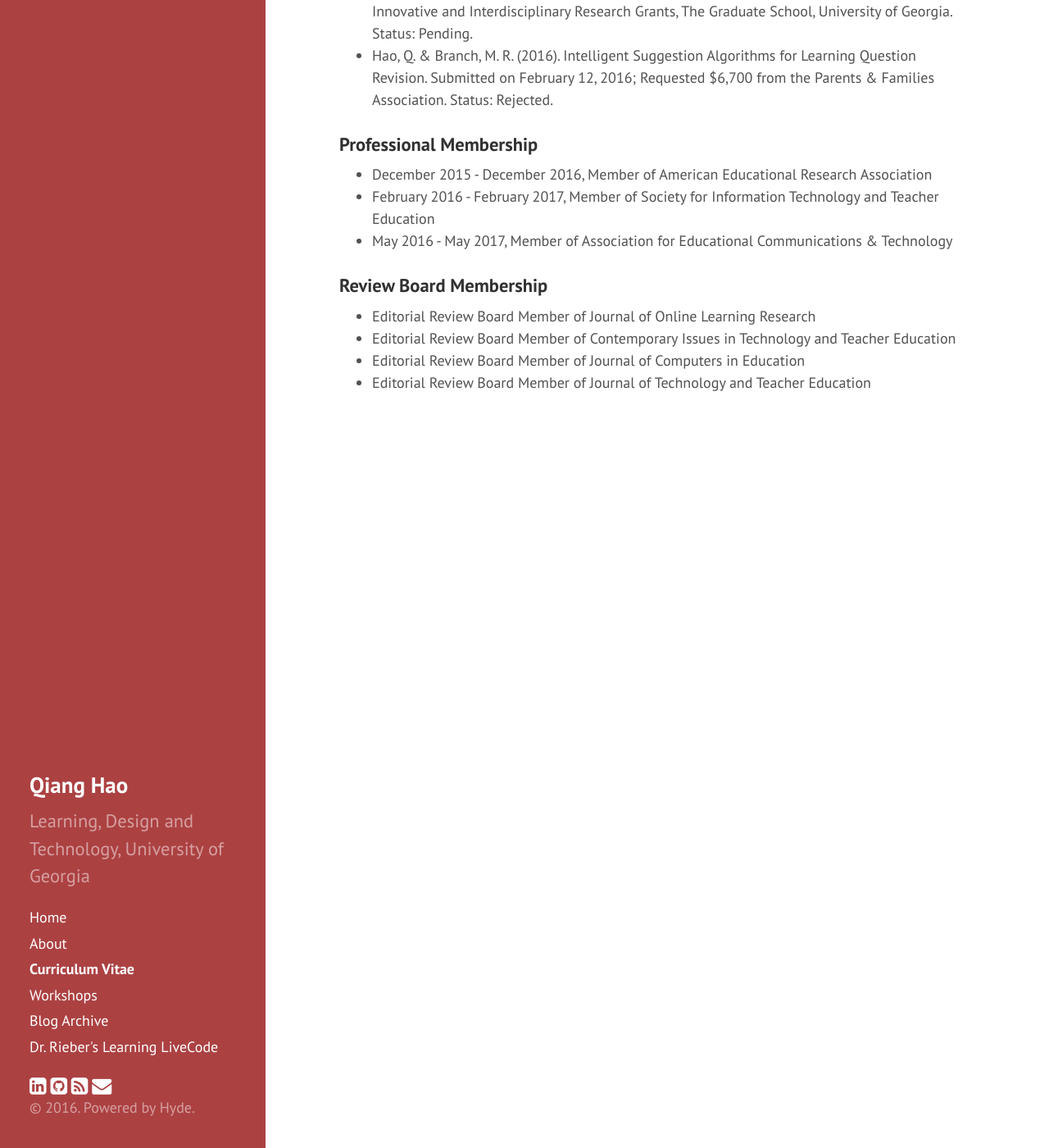
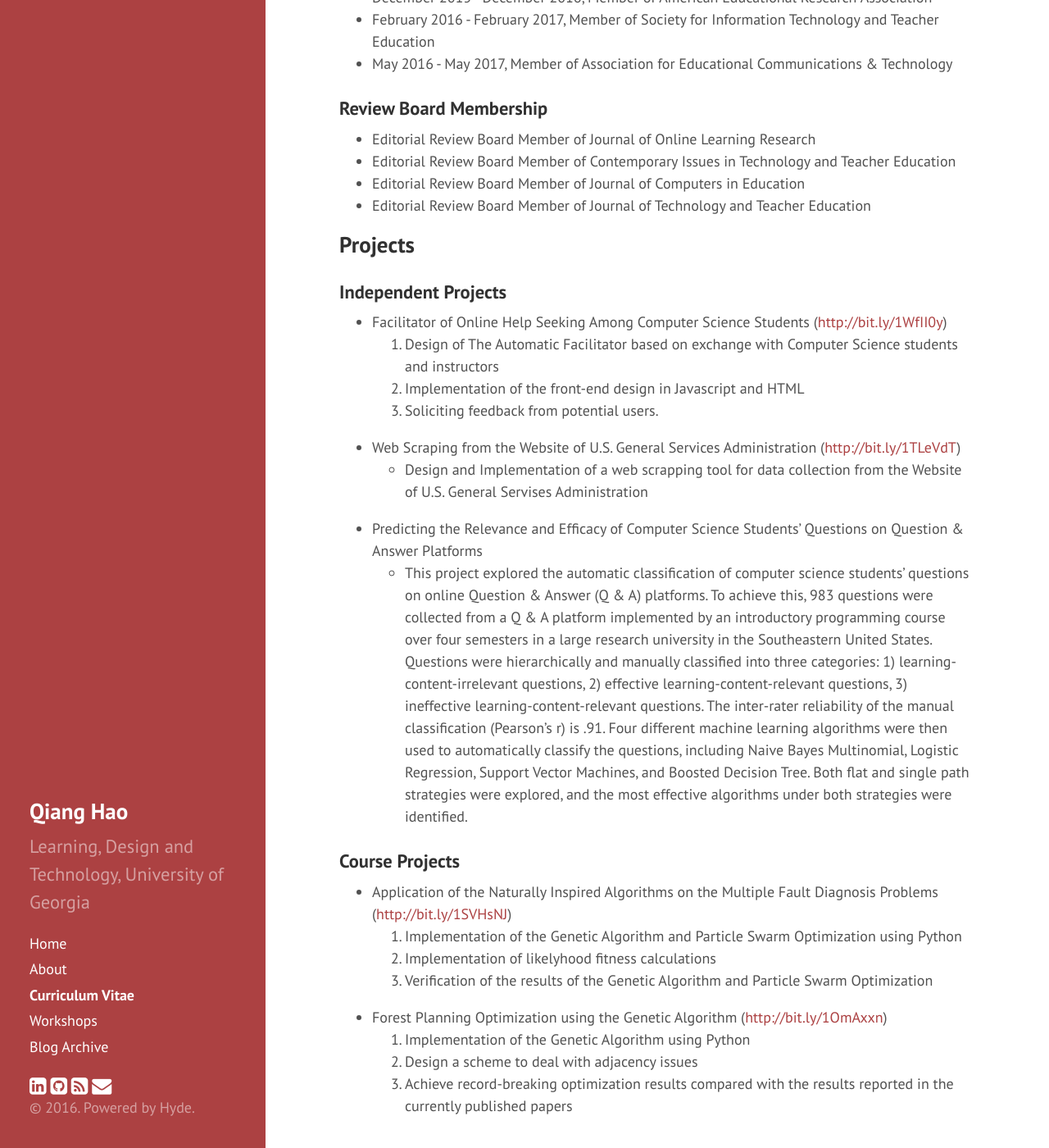
Before and after one commit to Neo-Hao/neo-hao.github.io, a Jekyll site: the page built from cv.md, in a window 1280 px wide and 1400 px high, scrolled down 5276 px. Shown: the whole window at 82% size. Built offline with Jekyll 4.4.1, drawn with Linux system fonts in a browser that asks for light colours; nearby versions of some CDN libraries; some of the changed text lies outside the part shown.

Commit message:
update cv

```diff
--- a/_includes/sidebar.html
+++ b/_includes/sidebar.html
@@ -27,7 +27,6 @@
       {% endfor %}
 
       <a class="sidebar-nav-item" href="https://tobeneo.wordpress.com/" target="_blank">Blog Archive</a>
-      <a class="sidebar-nav-item" href="http://learninglivecode.blogspot.com/" target="_blank">Dr. Rieber's Learning LiveCode</a>
     </nav>
 
     <div id="follow-icons">
--- a/cv.md
+++ b/cv.md
@@ -80,15 +80,17 @@ title: Curriculum Vitae
 
 ### Conference Presentations
 
-* <strong>Hao, Q.</strong>, Barnes, B., Branch, M. R., & Wright, E. (2016). Predicting College Students' Online Help Seeking Behavior: The Effect of Learning Proficiency, Interest, Prior Knowledge, Epistemological Belief, and Problem Difficulty. Presented in AERA Annual Meeting 2016, Washington, DC.
+* <strong>Hao, Q.</strong>, Barnes, B., Branch, M. R., & Wright, E. (2016). Predicting College Students' Online Help Seeking Behavior: The Effect of Learning Proficiency, Interest, Prior Knowledge, Epistemological Belief, and Problem Difficulty. Presented at AERA Annual Meeting 2016, Washington, DC.
 
-* <strong>Hao, Q.</strong>, Branch, M. R., & Jensen, L. (2016). <a href="http://www.slideshare.net/qianghaoqiang/the-effect-of-precommitment-on-student-achievement-within-a-projectbased-learning-environment" target="_blank">The Effect of Precommitment on Student Achievement within a Project-Based Learning Environment</a>. Presented in SITE 2016 Annual Meeting, Savannah, GA (Acceptance Rate: 25-39%).
+* <strong>Hao, Q.</strong>, Branch, M. R., & Jensen, L. (2016). <a href="http://www.slideshare.net/qianghaoqiang/the-effect-of-precommitment-on-student-achievement-within-a-projectbased-learning-environment" target="_blank">The Effect of Precommitment on Student Achievement within a Project-Based Learning Environment</a>. Presented at SITE 2016 Annual Meeting, Savannah, GA (Acceptance Rate: 25-39%).
 
-* <strong>Hao, Q.</strong>, Wright, E., Barnes, B., & Branch, M. R. (2016). The Most Important Predictors for College Students’ Online Searching. Presented in Conference on Higher Education Pedagogy 8th Annual Meeting, Blacksburg, VA.
+* <strong>Hao, Q.</strong>, Wright, E., Barnes, B., & Branch, M. R. (2016). The Most Important Predictors for College Students’ Online Searching. Presented at Conference on Higher Education Pedagogy 8th Annual Meeting, Blacksburg, VA.
+
+* <strong>Hao, Q.</strong>. (2016). The Application of Data Mining in Education. Presented at IDD@UGA 2016, Athens, GA.
 
 * Branch, R. M., & <strong>Hao, Q.</strong> (2015). <a href="http://slides.com/neohao/strategies-for-learning-space/live#/" target="_blank">Innovative Strategies for Managing the Complexity of Intentional Learning Space.</a> Presented at Innovation in Teaching Conference 2015, Athens, GA.
 
-* Lu, J., & <strong>Hao, Q.</strong> (2014). What Factors Impact on Primary School Students’ Online Engagement for Learning and Entertainment at Home. Presented in AERA Annual Meeting 2014, Philadelphia, PA.
+* Lu, J., & <strong>Hao, Q.</strong> (2014). What Factors Impact on Primary School Students’ Online Engagement for Learning and Entertainment at Home. Presented at AERA Annual Meeting 2014, Philadelphia, PA.
 
 * <strong>Hao, Q.</strong>, & Lu, J. (2013). <a href="http://citers2013.cite.hku.hk/en/paper_605.htm" target="_blank">The Assessment of Self-Regulated Learning: Where We Are Today.</a> Presented at CITE Research Symposium 2013, Hong Kong.
 
@@ -180,3 +171,27 @@ title: Curriculum Vitae
 * Editorial Review Board Member of Contemporary Issues in Technology and Teacher Education
 * Editorial Review Board Member of Journal of Computers in Education
 * Editorial Review Board Member of Journal of Technology and Teacher Education
+
+## Projects
+
+### Independent Projects
+
+* Facilitator of Online Help Seeking Among Computer Science Students (<a href="http://home.tobeneo.com/Comprehensive-Problem-Statement/" target="_blank">http://bit.ly/1WfII0y</a>)
+	1. Design of The Automatic Facilitator based on exchange with Computer Science students and instructors
+	2. Implementation of the front-end design in Javascript and HTML
+	3. Soliciting feedback from potential users.
+* Web Scraping from the Website of U.S. General Services Administration (<a href="https://github.com/Neo-Hao/Web-Scraping-from-USGSA" target="_blank">http://bit.ly/1TLeVdT</a>)
+	* Design and Implementation of a web scrapping tool for data collection from the Website of U.S. General Servises Administration
+* Predicting the Relevance and Efficacy of Computer Science Students’ Questions on Question & Answer Platforms
+	* This project explored the automatic classification of computer science students’ questions on online Question & Answer (Q & A) platforms. To achieve this, 983 questions were collected from a Q & A platform implemented by an introductory programming course over four semesters in a large research university in the Southeastern United States. Questions were hierarchically and manually classified into three categories: 1) learning-content-irrelevant questions, 2) effective learning-content-relevant questions, 3) ineffective learning-content-relevant questions. The inter-rater reliability of the manual classification (Pearson’s r) is .91. Four different machine learning algorithms were then used to automatically classify the questions, including Naive Bayes Multinomial, Logistic Regression, Support Vector Machines, and Boosted Decision Tree. Both flat and single path strategies were explored, and the most effective algorithms under both strategies were identified.
+
+### Course Projects
+
+* Application of the Naturally Inspired Algorithms on the Multiple Fault Diagnosis Problems (<a href="http://bit.ly/1SVHsNJ" target="_blank">http://bit.ly/1SVHsNJ</a>)
+	1. Implementation of the Genetic Algorithm and Particle Swarm Optimization using Python
+	2. Implementation of likelyhood fitness calculations
+	3. Verification of the results of the Genetic Algorithm and Particle Swarm Optimization
+* Forest Planning Optimization using the Genetic Algorithm (<a href="http://bit.ly/1OmAxxn" target="_blank">http://bit.ly/1OmAxxn</a>)
+	1. Implementation of the Genetic Algorithm using Python
+	2. Design a scheme to deal with adjacency issues
+	3. Achieve record-breaking optimization results compared with the results reported in the currently published papers
```
Also changed, not shown: other parts of cv.md (+0 -11 lines).
